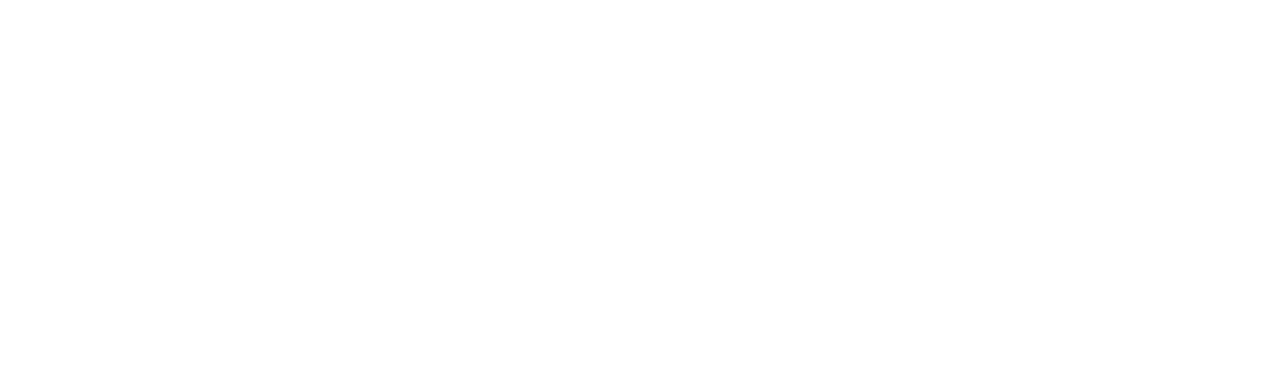
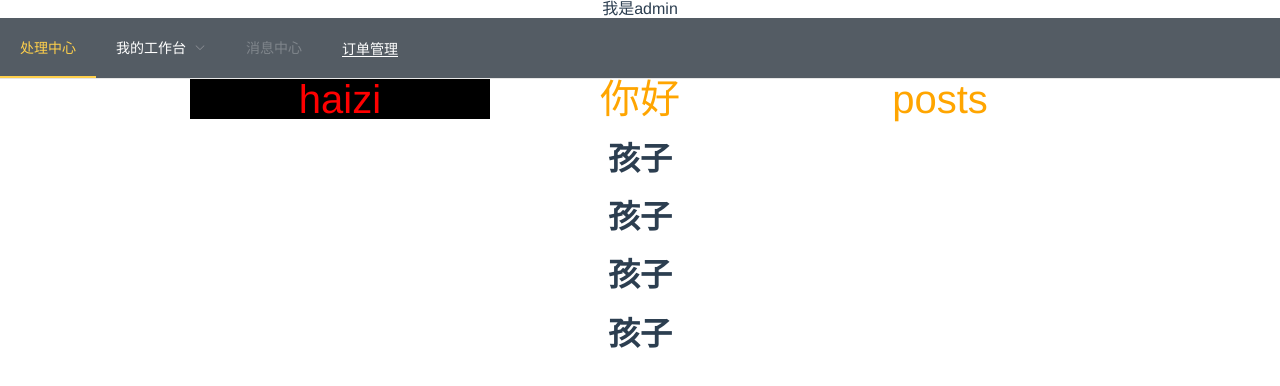
Before and after one commit to chenlian98/netease-music, a Vue app: page /m/admin/haizi in a window 1280 px wide. Shown: the top 386 px of the page. Built offline with nearby package versions, Linux system fonts and the light colour scheme.

Commit message:
尝试加入移动端路由

```diff
--- a/src/App.vue
+++ b/src/App.vue
@@ -1,6 +1,5 @@
 <template>
   <div id="app">
-    <!--    <router-link to="/Home">Home</router-link>-->
     <router-view />
   </div>
 </template>
--- a/src/router/index.js
+++ b/src/router/index.js
@@ -15,6 +15,28 @@ const routes = [
     name: "Home",
     component: () => import("../views/Home"),
   },
+  {
+    path: "/m/admin",
+    name: "admin",
+    component: () => import("../views/m/admin"),
+    children: [
+      {
+        path: "haizi",
+        name: "haizi",
+        component: () => import("../views/m/haizhi"),
+      },
+      {
+        path: "nihao",
+        name: "nihao",
+        component: () => import("../views/m/nihao"),
+      },
+      {
+        path: "posts",
+        name: "posts",
+        component: () => import("../views/m/posts"),
+      }
+    ]
+  }
 ];
 
 const router = new VueRouter({
--- a/src/views/LogIn.vue
+++ b/src/views/LogIn.vue
@@ -11,12 +11,26 @@
     >
       <el-row :gutter="150">
         <el-col :span="3">
-          <el-form-item label="手机号登录" prop="pass"></el-form-item>
+          <el-form-item label="手机号" prop="pass"></el-form-item>
         </el-col>
         <el-col :span="18">
           <el-input
             type="text"
             v-model="ruleForm.Phone"
+            autocomplete="off"
+            oninput="value=value.replace(/[^\d]/g,'')"
+            maxlength="11"
+          ></el-input>
+        </el-col>
+      </el-row>
+      <el-row :gutter="150">
+        <el-col :span="3">
+          <el-form-item label="密码" prop="pass"></el-form-item>
+        </el-col>
+        <el-col :span="18">
+          <el-input
+            type="text"
+            v-model="ruleForm.pwd"
             autocomplete="off"
             oninput="value=value.replace(/[^\d]/g,'')"
             maxlength="11"
@@ -87,6 +101,7 @@ export default {
         pass: "",
         Phone: "",
         age: "",
+        pwd:""
       },
       rules: {
         pass: [{ validator: validatePass, trigger: "blur" }],
@@ -95,22 +110,54 @@ export default {
       },
     };
   },
+  mounted() {
+    let loginStatus = `${api}login/status`;
+    //登录得状态
+    axios
+      .get(loginStatus)
+      .then((res) => {
+        let {account,profile} = res.data.data
+        console.log(res);
+        console.log(account);
+        console.log(profile);
+        // axios
+        //     .get(`${api}user/detail?uid=387699584`)
+        //     .then((res) => {
+        //       console.log(res);
+        //     })
+        //     .catch((err) => {
+        //       console.log(err);
+        //     });
+      })
+      .catch((err) => {
+        console.log(err);
+      });
+  },
   methods: {
     submitForm(formName) {
       this.$refs[formName].validate((valid) => {
+        // eslint-disable-next-line no-empty
         if (valid) {
-          axios
-            .get(
-              `${api}captcha/verify?phone=${this.ruleForm.Phone}&captcha=${this.ruleForm.pass}`
-            )
-            .then(function (response) {
-              console.log(response);
-              location.href = "Home.vue";
-            })
-            .catch(function (error) {
-              console.log(error);
-              console.log("error submit!!");
-            });
+          // let codeVerify = `${api}captcha/verify?phone=${this.ruleForm.Phone}&captcha=${this.ruleForm.pass}`;
+          // let loginStatus = `${api}login/status`;
+          // axios
+          //   .all([
+          //     axios.get(codeVerify, {
+          //       // 替换接口 这是模拟的假数据
+          //       params: {
+          //         id: 12,
+          //       },
+          //     }),
+          //     axios.get(loginStatus), // 替换接口
+          //   ])
+          //   .then(
+          //     axios.spread((codeVerify, loginStatus) => {
+          //       // 上面两个请求都完成后，才执行这个回调方法
+          //       console.log("codeVerify", codeVerify);
+          //       console.log("loginStatus", loginStatus);
+          //       console.log(loginStatus.data.data)
+          //     })
+          //   );
         } else {
           return false;
         }
--- /dev/null
+++ b/src/views/m/admin.vue
@@ -0,0 +1,71 @@
+<template>
+  <div class="admin">
+    <div>我是admin</div>
+    <el-menu
+      :default-active="activeIndex2"
+      class="el-menu-demo"
+      mode="horizontal"
+      @select="handleSelect"
+      background-color="#545c64"
+      text-color="#fff"
+      active-text-color="#ffd04b"
+    >
+      <el-menu-item index="1">处理中心</el-menu-item>
+      <el-submenu index="2">
+        <template slot="title">我的工作台</template>
+        <el-menu-item index="2-1">选项1</el-menu-item>
+        <el-menu-item index="2-2">选项2</el-menu-item>
+        <el-menu-item index="2-3">选项3</el-menu-item>
+        <el-submenu index="2-4">
+          <template slot="title">选项4</template>
+          <el-menu-item index="2-4-1">选项1</el-menu-item>
+          <el-menu-item index="2-4-2">选项2</el-menu-item>
+          <el-menu-item index="2-4-3">选项3</el-menu-item>
+        </el-submenu>
+      </el-submenu>
+      <el-menu-item index="3" disabled>消息中心</el-menu-item>
+      <el-menu-item index="4"
+        ><a href="https://www.ele.me" target="_blank">订单管理</a></el-menu-item
+      >
+    </el-menu>
+    <div class="item">
+      <router-link exact-active-class="active" :to="{name: 'haizi'}">haizi</router-link>
+      <router-link exact-active-class="active"  :to="{name: 'nihao' }">你好</router-link>
+      <router-link exact-active-class="active"  :to="{name: 'posts'}">posts</router-link>
+    </div>
+    <router-view />
+  </div>
+</template>
+
+<script>
+export default {
+  name: "admin",
+  data() {
+    return {
+      activeIndex2: "1",
+    };
+  },
+  methods: {
+    handleSelect(key, keyPath) {
+      console.log(key, keyPath);
+    },
+  },
+};
+</script>
+
+<style scoped lang="less">
+.item {
+  a {
+    display: inline-block;
+    width: 300px;
+    text-decoration: none;
+    line-height: 40px;
+    font-size: 40px;
+    color: orange;
+  }
+  .active {
+    color: red;
+    background-color: black;
+  }
+}
+</style>
--- /dev/null
+++ b/src/views/m/haizhi.vue
@@ -0,0 +1,18 @@
+<template>
+<div>
+ <h1> 孩子</h1>
+ <h1> 孩子</h1>
+ <h1> 孩子</h1>
+ <h1> 孩子</h1>
+</div>
+</template>
+
+<script>
+export default {
+  name: "haizhi"
+};
+</script>
+
+<style scoped>
+
+</style>
--- /dev/null
+++ b/src/views/m/nihao.vue
@@ -0,0 +1,18 @@
+<template>
+<div>
+  <h1>nihao</h1>
+  <h1>nihao</h1>
+  <h1>nihao</h1>
+  <h1>nihao</h1>
+</div>
+</template>
+
+<script>
+export default {
+  name: "nihao"
+};
+</script>
+
+<style scoped>
+
+</style>
--- /dev/null
+++ b/src/views/m/posts.vue
@@ -0,0 +1,18 @@
+<template>
+<div>
+  <h1>posts</h1>
+  <h1>posts</h1>
+  <h1>posts</h1>
+  <h1>posts</h1>
+</div>
+</template>
+
+<script>
+export default {
+  name: "posts"
+};
+</script>
+
+<style scoped>
+
+</style>
```
Also changed, not shown: api.js (line endings or trailing spaces).
